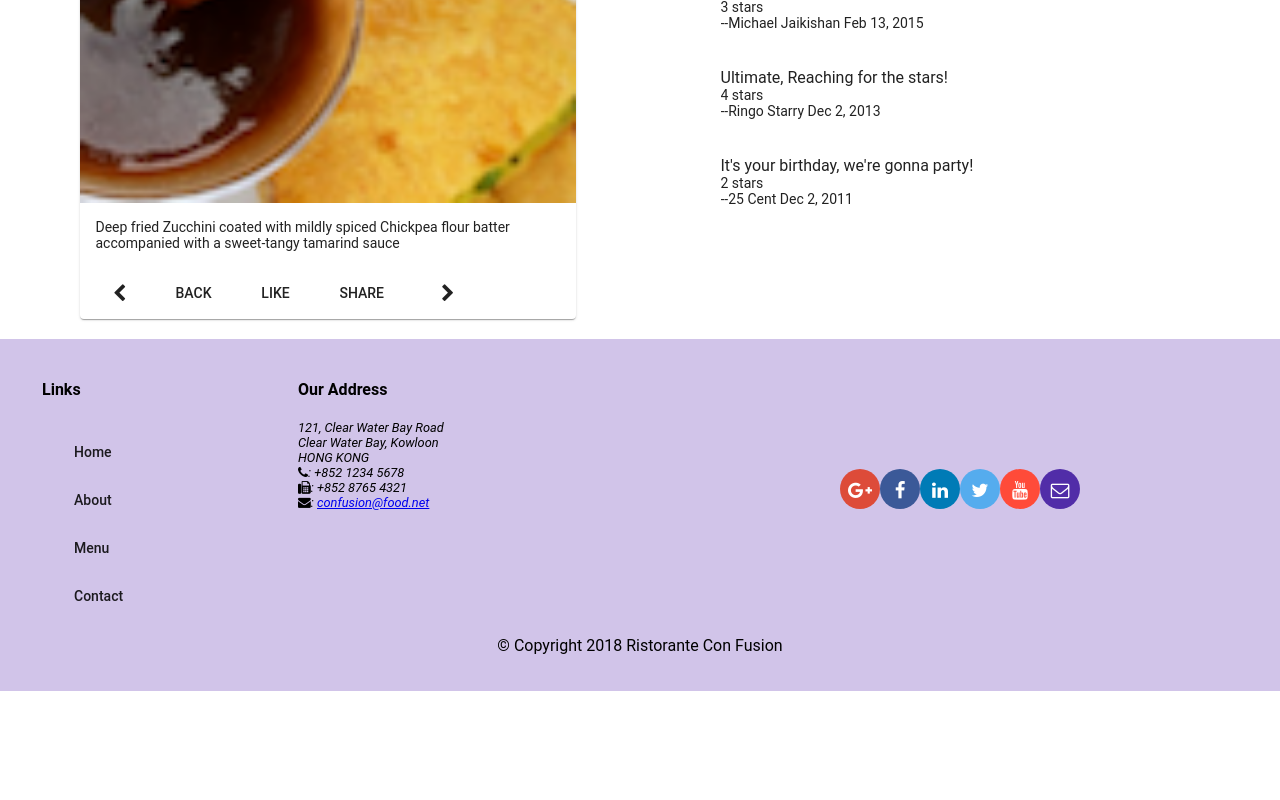
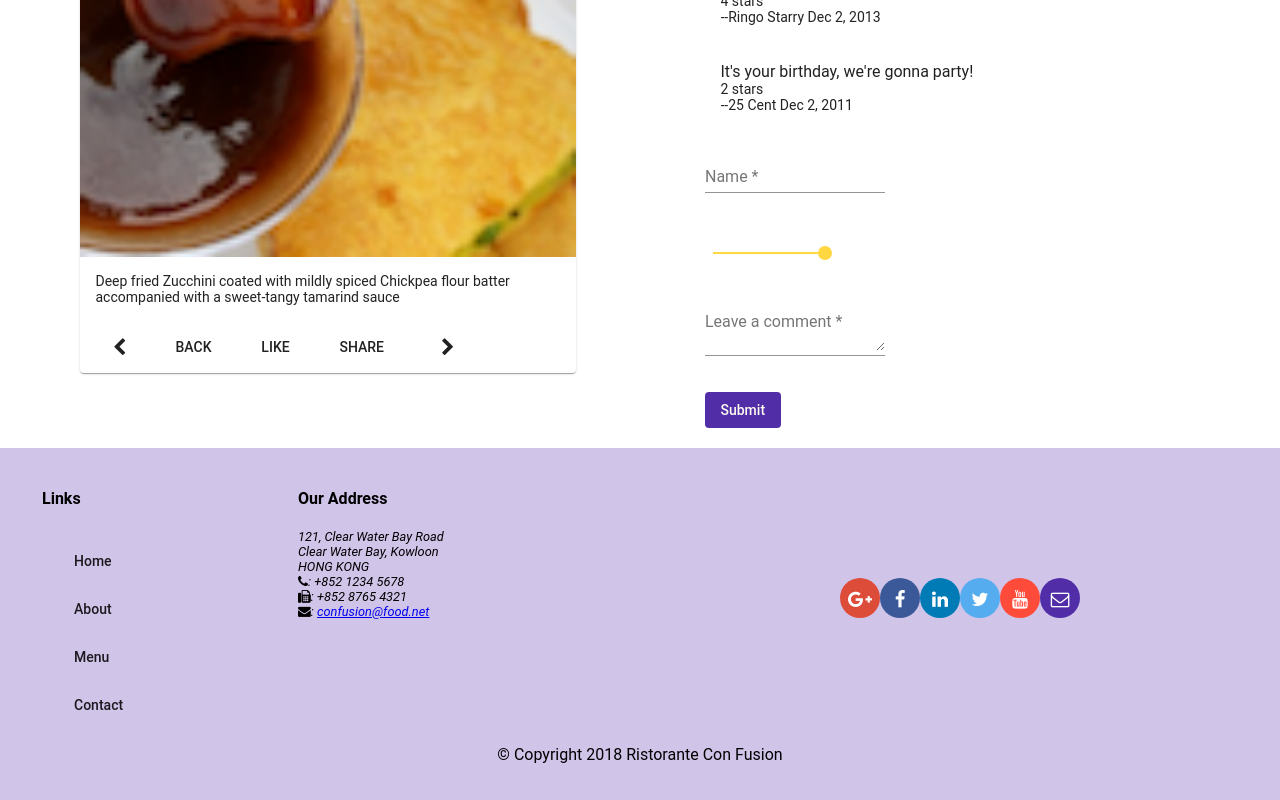
Before and after one commit to Harsha-Royal/Ang-Prepare, an Angular app: page /dishdetail/1 in a window 1280 px wide. Shown: the part 807-1607 px from the top of the page. Before the commit the page ends 1498 px from the top, so only its background shows below. Built offline with nearby package versions, Linux system fonts and the light colour scheme.

Commit message:
assignment-3

```diff
--- a/src/app/app.module.ts
+++ b/src/app/app.module.ts
@@ -30,7 +30,7 @@
 import { MatSlideToggleModule } from '@angular/material/slide-toggle';
 import { ReactiveFormsModule } from '@angular/forms';
 import { MatProgressSpinnerModule } from '@angular/material/progress-spinner';
-
+import {MatSliderModule} from '@angular/material/slider';
 
 @NgModule({
   declarations: [
@@ -62,6 +62,7 @@
     MatSlideToggleModule,
     FormsModule,
     MatProgressSpinnerModule,
+    MatSliderModule,
     ReactiveFormsModule
   ],
   entryComponents: [
--- a/src/app/dishdetail/dishdetail.component.html
+++ b/src/app/dishdetail/dishdetail.component.html
@@ -8,7 +8,7 @@
 
   <div fxFlex="40" *ngIf="dish" >
     <div fxFlex >
-        <mat-card *ngIf="dish" >
+        <mat-card >
           <mat-card-header>
             <mat-card-title>
               <h3>{{dish.name | uppercase}}</h3>
@@ -31,13 +31,14 @@
       </div>
 
   </div>
+
   <div [hidden]="dish">
     <mat-spinner></mat-spinner><h4>Loading . . . Please Wait</h4>
   </div>
 
   <div fxFlex="40" >
-    <div fxFlex >
-        <mat-list  *ngIf="dish" >
+    <div fxFlex>
+        <mat-list *ngIf="dish">
             <h2>Comments</h2>
             <mat-list-item *ngFor="let d of dish.comments">
             <div mat-line>{{d.comment}}</div>
@@ -45,8 +46,33 @@
             <div mat-line>--{{d.author}} {{d.date | date}}</div>
             </mat-list-item>
         </mat-list>
+      <div *ngIf="dish"  class="form-size" >
+     <div *ngIf=reviewForm.valid>
+      {{userDet.author}}<br>
+      {{userDet.rating }} stars<br>
+      {{userDet.comment}}
+    </div>
+      <form novalidate [formGroup]="reviewForm" #rform="ngForm" (ngSubmit)="onSubmit()" >
+      <p>
+      <mat-form-field class="full-width" >
+          <input matInput [(ngModel)]="userDet.author" formControlName="author" placeholder="Name" type="text" required>
+          <mat-error *ngIf="formErrors.name">{{formErrors.name}}</mat-error>
+      </mat-form-field>
+      </p>
 
-    </div>
+      <mat-slider  [(ngModel)]="userDet.rating" tickInterval="1" formControlName="rating" min="1" max="5" step="1" value="5"></mat-slider>
+      <p>
+      <mat-form-field  class="full-width" >
+        <mat-label>Leave a comment</mat-label>
+        <textarea matInput type="text" [(ngModel)]="userDet.comment" formControlName="comment"   required></textarea>
+        <mat-error *ngIf="formErrors.name">{{formErrors.name}}</mat-error>
+      </mat-form-field>
+       </p>
+       <button type="submit"  [disabled]="!rform.valid" mat-button class="background-primary text-floral-white">Submit</button>
+  </form>
   </div>
 
+      </div>
+    </div>
+
 </div>
--- a/src/app/dishdetail/dishdetail.component.ts
+++ b/src/app/dishdetail/dishdetail.component.ts
@@ -1,9 +1,13 @@
-import { Component, OnInit, Input } from '@angular/core';
+import { Component, OnInit, Input,ViewChild } from '@angular/core';
 import { Dish } from '../shared/dish';
 import { DishService } from '../services/dish.service';
 import { switchMap } from 'rxjs/operators';
 import { Params, ActivatedRoute } from '@angular/router';
 import { Location } from '@angular/common';
+import { FormBuilder, FormGroup, Validators } from '@angular/forms';
+import { Comment } from '../shared/comment';
+import 'hammerjs';
+import { MatSlider } from '@angular/material/slider';
 
 @Component({
   selector: 'app-dishdetail',
@@ -11,15 +15,41 @@
   styleUrls: ['./dishdetail.component.scss']
 })
 export class DishdetailComponent implements OnInit {
-
+  @ViewChild('rform') reviewFormDirective : any;
   dishIds !: string[];
   prev !: string;
   next !: string;
   dish !: Dish;
+  reviewForm !: FormGroup;
+  review !: Comment;
+  formErrors : any = {
+    'name': '',
+    'comment': '',
+    'rating':5
+  };
+
+  userDet = {author: '',
+  comment: '',rating:5};
+
+
+  validationMessages : any = {
+    'name': {
+      'required':      'Name is required.',
+      'minlength':     'Name must be at least 2 characters long.',
+      'maxlength':     'Name cannot be more than 25 characters long.'
+    },
+    'comment': {
+      'required':      'comment is required.',
+    },
+  };
+
 
   constructor(private dishservice: DishService,
     private route: ActivatedRoute,
-    private location: Location) { }
+    private location: Location,
+    private fb: FormBuilder) {
+      this.createForm();
+    }
 
   ngOnInit() {
     this.dishservice.getDishIds().subscribe(dishIds => this.dishIds = dishIds);
@@ -37,5 +67,55 @@
     this.location.back();
   }
 
+  createForm() : void{
+    this.reviewForm = this.fb.group({
+      author: ['', [Validators.required, Validators.minLength(2), Validators.maxLength(25)] ],
+      comment: ['', Validators.required ],
+      rating: 5,
+      Date : Date.now()
+    });
+    this.reviewForm.valueChanges.subscribe(data => this.onValueChanged(data));
+
+  this.onValueChanged(); // (re)set validation messages now
+
+  }
+
+  onValueChanged(data ?: any) {
+    if (!this.reviewForm) { return; }
+    const form = this.reviewForm;
+    for (const field  in this.formErrors) {
+      if (this.formErrors.hasOwnProperty(field)) {
+        // clear previous error message (if any)
+        this.formErrors[field]  = '';
+        const control = form.get(field);
+        if (control && control.dirty && !control.valid) {
+          const messages = this.validationMessages[field];
+          for (const key in control.errors) {
+            if (control.errors.hasOwnProperty(key)) {
+              this.formErrors[field] += messages[key] + ' ';
+            }
+          }
+        }
+      }
+    }
+  }
+
+  onSubmit() {
+    this.review = this.reviewForm.value;
+    console.log(this.review);
+    this.reviewForm.reset({
+      author: '',
+      comment: '',
+      rating: 5,
+      date: '',
+    });
+    const d = new Date();
+let text = d.toISOString();
+    this.reviewFormDirective.resetForm();
+     this.dish.comments.push({author: this.review.author,
+     comment: this.review.comment,rating:this.review.rating,date:text});
+  }
+
+
 
 }
```
